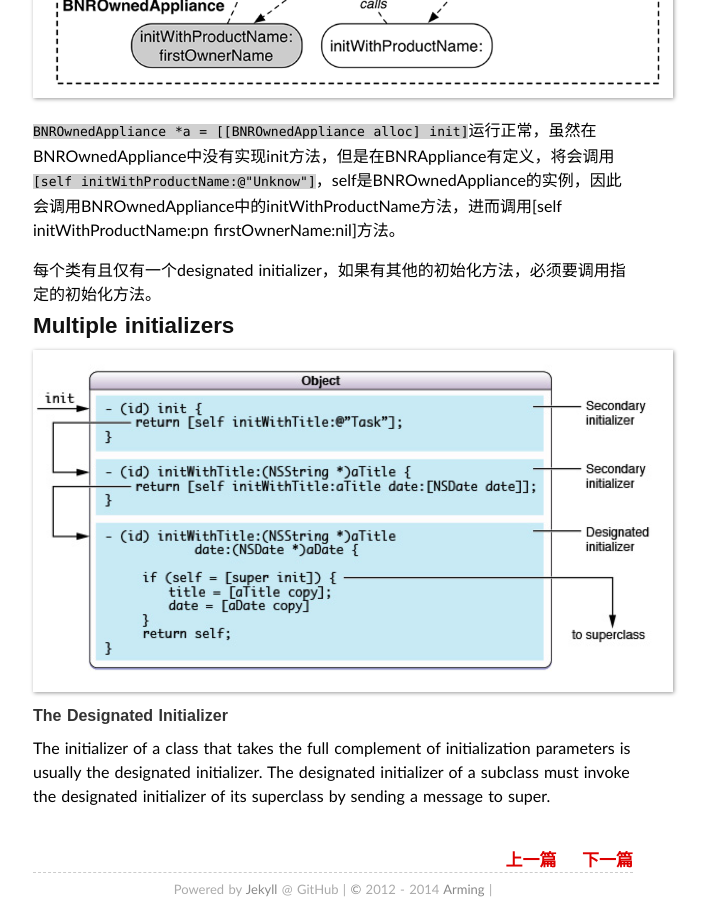
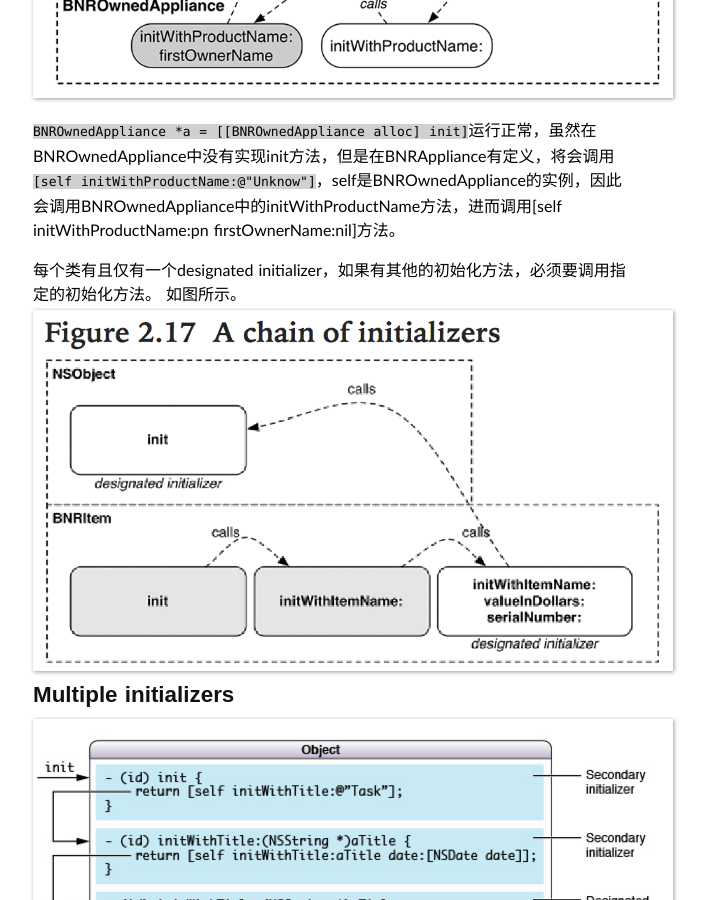
Before and after one commit to mrmign/mrmign.github.com, a Jekyll site: the page built from _posts/2014-03-18-init-method-in-objective-c.md, in a window 1280 px wide and 900 px high, scrolled down 2823 px. Shown: the whole window, without its empty margins (307-1014 px from the left). Built offline with Jekyll 4.4.1, drawn with Linux system fonts in a browser that asks for light colours; some web fonts are replaced; comment, search, counter and statistics services are not loaded.

Commit message:
add call designated initializer exam

```diff
--- a/_posts/2014-03-18-init-method-in-objective-c.md
+++ b/_posts/2014-03-18-init-method-in-objective-c.md
@@ -130,6 +130,8 @@ tags: iOS
 `BNROwnedAppliance *a = [[BNROwnedAppliance alloc] init]`运行正常，虽然在BNROwnedAppliance中没有实现init方法，但是在BNRAppliance有定义，将会调用`[self initWithProductName:@"Unknow"]`，self是BNROwnedAppliance的实例，因此会调用BNROwnedAppliance中的initWithProductName方法，进而调用[self initWithProductName:pn firstOwnerName:nil]方法。
 
 每个类有且仅有一个designated initializer，如果有其他的初始化方法，必须要调用指定的初始化方法。
+如图所示。
+![image](/images/ios/20140318_designated_init.png)
 
 ## Multiple initializers
 
```
Also changed, not shown: images/ios/20140318_designated_init.png (added).
